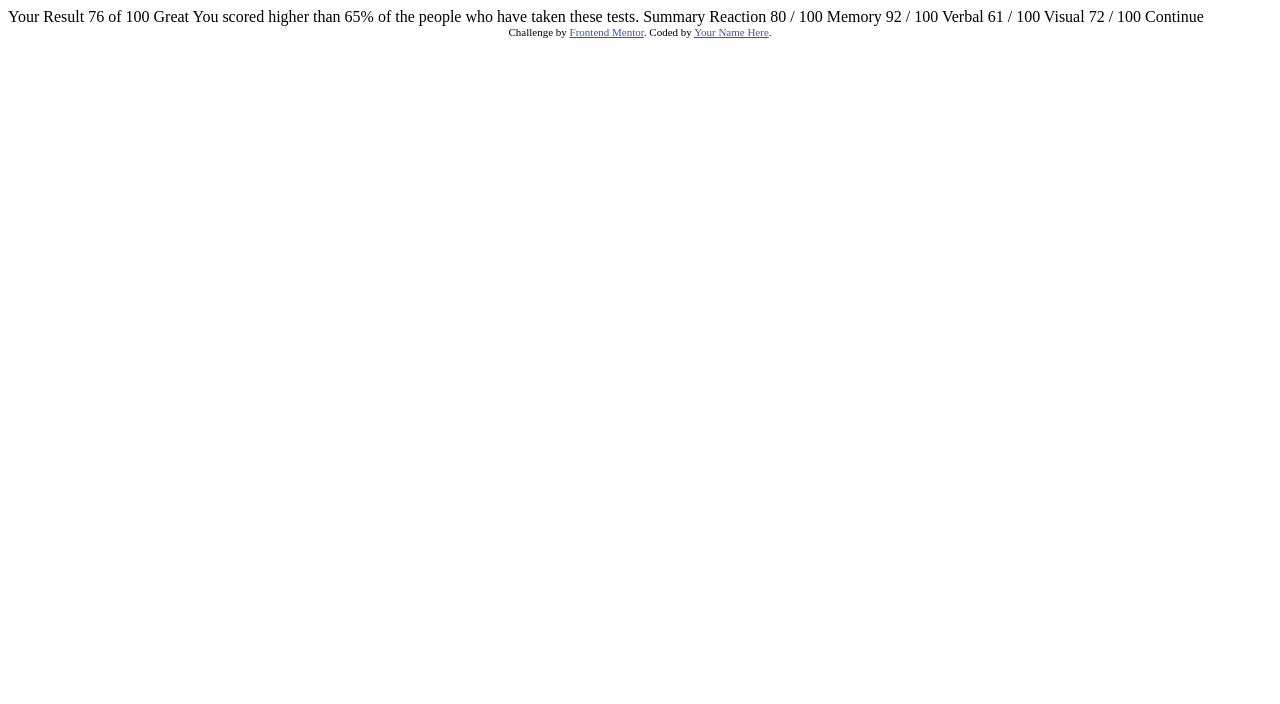
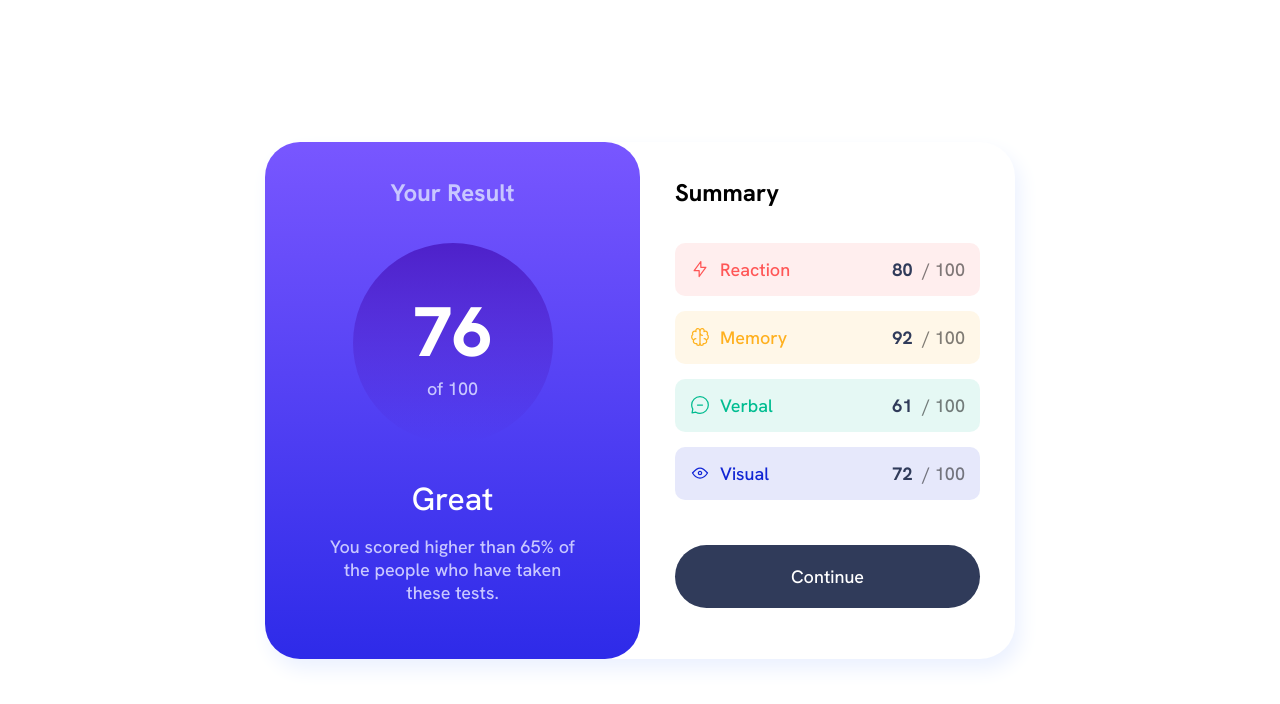
Before and after one commit to CryoDelta/Results-summary-component, a plain HTML site: page index.html in a window 1280 px wide. Drawn offline with Linux system fonts and the light colour scheme.

Commit message:
Solution

```diff
--- a/index.html
+++ b/index.html
@@ -5,43 +5,91 @@
   <meta name="viewport" content="width=device-width, initial-scale=1.0"> <!-- displays site properly based on user's device -->
 
   <link rel="icon" type="image/png" sizes="32x32" href="./assets/images/favicon-32x32.png">
+  <link rel="stylesheet" href="style.css">
 
   <title>Frontend Mentor | Results summary component</title>
-
-  <!-- Feel free to remove these styles or customise in your own stylesheet 👍 -->
-  <style>
-    .attribution { font-size: 11px; text-align: center; }
-    .attribution a { color: hsl(228, 45%, 44%); }
-  </style>
 </head>
 <body>
+  <div class="result-summary">
 
-  Your Result
-  76
-  of 100
+    <div class="result panel">
+      <h1>Your Result</h1>
 
-  Great
-  You scored higher than 65% of the people who have taken these tests.
+      <div class="grade">
+        <span>76</span>
+        of 100
+      </div>
 
-  Summary
+      <div class="commentary">
+        <h2>Great</h2>
+        <p>You scored higher than 65% of the people who have taken these tests.</p>
+      </div>
 
-  Reaction
-  80 / 100
+    </div>
 
-  Memory
-  92 / 100
+    <div class="summary panel">
+      <h2>Summary</h2>
 
-  Verbal
-  61 / 100
+      <div class="info">
+        <div class="info-box" data-category="reaction">
+          <div>
+            <svg xmlns="http://www.w3.org/2000/svg" width="20" height="20" fill="none" viewBox="0 0 20 20">
+              <path stroke="#F55" stroke-linecap="round" stroke-linejoin="round" stroke-width="1.25" d="M10.833 8.333V2.5l-6.666 9.167h5V17.5l6.666-9.167h-5Z"/>
+            </svg>
+            Reaction
+          </div>
 
-  Visual
-  72 / 100
+          <div>
+            <span>80</span> / 100
+          </div>
+        </div>
 
-  Continue
+        <div class="info-box" data-category="memory">
+          <div>
+            <svg xmlns="http://www.w3.org/2000/svg" width="20" height="20" fill="none" viewBox="0 0 20 20">
+              <path stroke="#FFB21E" stroke-linecap="round" stroke-linejoin="round" stroke-width="1.25" d="M5.833 11.667a2.5 2.5 0 1 0 .834 4.858"/>
+              <path stroke="#FFB21E" stroke-linecap="round" stroke-linejoin="round" stroke-width="1.25" d="M3.553 13.004a3.333 3.333 0 0 1-.728-5.53m.025-.067a2.083 2.083 0 0 1 2.983-2.824m.199.054A2.083 2.083 0 1 1 10 3.75v12.917a1.667 1.667 0 0 1-3.333 0M10 5.833a2.5 2.5 0 0 0 2.5 2.5m1.667 3.334a2.5 2.5 0 1 1-.834 4.858"/>
+              <path stroke="#FFB21E" stroke-linecap="round" stroke-linejoin="round" stroke-width="1.25" d="M16.447 13.004a3.334 3.334 0 0 0 .728-5.53m-.025-.067a2.083 2.083 0 0 0-2.983-2.824M10 3.75a2.085 2.085 0 0 1 2.538-2.033 2.084 2.084 0 0 1 1.43 2.92m-.635 12.03a1.667 1.667 0 0 1-3.333 0"/>
+            </svg>
+            Memory
+          </div>
 
-  <div class="attribution">
-    Challenge by <a href="https://www.frontendmentor.io?ref=challenge" target="_blank">Frontend Mentor</a>.
-    Coded by <a href="#">Your Name Here</a>.
+          <div>
+            <span>92</span> / 100
+          </div>
+        </div>
+
+        <div class="info-box" data-category="verbal">
+          <div>
+            <svg xmlns="http://www.w3.org/2000/svg" width="20" height="20" fill="none" viewBox="0 0 20 20">
+              <path stroke="#00BB8F" stroke-linecap="round" stroke-linejoin="round" stroke-width="1.25" d="M7.5 10h5M10 18.333A8.333 8.333 0 1 0 1.667 10c0 1.518.406 2.942 1.115 4.167l-.699 3.75 3.75-.699A8.295 8.295 0 0 0 10 18.333Z"/>
+            </svg>
+            Verbal
+          </div>
+
+          <div>
+            <span>61</span> / 100
+          </div>
+        </div>
+
+        <div class="info-box" data-category="visual">
+          <div>
+            <svg xmlns="http://www.w3.org/2000/svg" width="20" height="20" fill="none" viewBox="0 0 20 20">
+              <path stroke="#1125D6" stroke-linecap="round" stroke-linejoin="round" stroke-width="1.25" d="M10 11.667a1.667 1.667 0 1 0 0-3.334 1.667 1.667 0 0 0 0 3.334Z"/>
+              <path stroke="#1125D6" stroke-linecap="round" stroke-linejoin="round" stroke-width="1.25" d="M17.5 10c-1.574 2.492-4.402 5-7.5 5s-5.926-2.508-7.5-5C4.416 7.632 6.66 5 10 5s5.584 2.632 7.5 5Z"/>
+            </svg>
+            Visual
+          </div>
+
+          <div>
+            <span>72</span> / 100
+          </div>
+        </div>
+      </div>
+
+      <button>Continue</button>
+    </div>
+
   </div>
 </body>
 </html>
--- /dev/null
+++ b/style.css
@@ -0,0 +1,229 @@
+@import url('https://fonts.googleapis.com/css2?family=Hanken+Grotesk:wght@500;700;800&display=swap');
+
+/* Reset */
+
+*,*::before,*::after{
+    box-sizing: border-box;
+}
+
+*{
+    margin: 0;
+    padding: 0;
+    border: none;
+    font-size: 18px;
+    font-weight: 500;
+    font-family: inherit;
+}
+
+/* Style */
+
+:root{
+    /* Summary colors */
+    --light-red: 0, 100%, 67%;
+    --orangey-yellow: 39, 100%, 56%;
+    --green-teal: 166, 100%, 37%;
+    --cobalt-blue: 234, 85%, 45%;
+
+    /* Background gradient */
+    --light-slate-blue: hsl(252, 100%, 67%);
+    --light-royal-blue: hsl(241, 81%, 54%);
+
+    /* Bubble gradient */
+    --violet-blue: hsla(256, 72%, 46%, 1);
+    --persian-blue: hsla(241, 72%, 46%, 0);
+
+    /* Neutral colors */
+    --white: hsl(0, 0%, 100%);
+    --pale-blue: hsl(221, 100%, 96%);
+    --light-lavender: hsl(241, 100%, 89%);
+    --dark-gray-blue: hsl(224, 30%, 27%);
+}
+
+body{
+    font-family: 'Hanken Grotesk', sans-serif;
+    display: grid;
+    place-items: center;
+    min-height: 100vh;
+}
+
+@media (width<750px) {
+    *{
+        font-size: 16px;
+    }
+
+    body{
+        display: block;
+    }
+}
+
+.result-summary{
+    background-color: var(--white);
+    display: grid;
+    grid-template-columns: 1fr 1fr;
+    border-radius: 35px;
+    box-shadow: 5px 10px 20px var(--pale-blue);
+}
+
+@media (width<750px) {
+    .result-summary{
+        grid-template-columns: 1fr;
+    }
+}
+
+.panel{
+    padding: 35px;
+    display: flex;
+    flex-direction: column;
+    gap: 35px;
+    max-width: 375px;
+}
+
+@media (width<750px) {
+    .panel{
+        max-width: none;
+        gap: 25px;
+        padding: 25px;
+    }
+}
+
+.result{
+    background:linear-gradient(var(--light-slate-blue),var(--light-royal-blue));
+    border-radius: 35px;
+    color: var(--light-lavender);
+    text-align: center;
+    align-items: center;
+}
+
+@media (width<750px) {
+    .result{
+        border-radius: 0px 0px 35px 35px;
+    }
+}
+
+.result > h1, .summary > h2{
+    font-size: x-large;
+    font-weight: 700;
+}
+
+@media (width<750px) {
+    .result > h1, .summary > h2{
+        font-size: large;
+    }
+}
+
+.grade{
+    width: 200px;
+    aspect-ratio: 1/1;
+    border-radius: 50%;
+    display: flex;
+    flex-direction: column;
+    justify-content: center;
+    background: linear-gradient(var(--violet-blue),var(--persian-blue));
+}
+
+@media (width<750px) {
+    .grade{
+        width: 135px;
+    }
+}
+
+.grade > span{
+    font-size: 70px;
+    font-weight: 800;
+    color:var(--white)
+}
+
+@media (width<750px) {
+    .grade > span{
+        font-size: 50px;
+    }
+}
+
+.commentary{
+    display: flex;
+    flex-direction: column;
+    gap: 15px;
+    padding: 20px;
+    padding-top: 0;
+}
+
+@media (width<750px) {
+    .commentary{
+        padding: 10px;
+    }
+}
+
+.commentary > h2{
+    font-size: xx-large;
+    color: var(--white);
+}
+
+@media (width<750px) {
+    .commentary > h2{
+        font-size: x-large;
+    }
+}
+
+.info{
+    display: flex;
+    flex-direction: column;
+    gap: 15px;
+}
+
+.info-box{
+    display: flex;
+    justify-content: space-between;
+    background-color: hsla(var(--color) , 0.1);
+    padding: 15px;
+    border-radius: 10px;
+}
+
+.info-box[data-category="reaction"]{
+    --color:var(--light-red)
+}
+.info-box[data-category="memory"]{
+    --color:var(--orangey-yellow)
+}
+.info-box[data-category="verbal"]{
+    --color:var(--green-teal)
+}
+.info-box[data-category="visual"]{
+    --color:var(--cobalt-blue)
+}
+
+.info-box>*{
+    display: flex;
+    align-items: center;
+    gap: 10px;
+}
+
+.info-box>*:first-child{
+    color: hsl(var(--color));
+}
+
+.info-box>*:last-child{
+    color: rgba(0,0,0,0.5)
+}
+
+.info-box>*:last-child>span{
+    color: var(--dark-gray-blue);
+    font-weight: 700;
+}
+
+button{
+    margin-top:10px;
+    padding: 20px;
+    border-radius: 50px;
+    background: var(--dark-gray-blue);
+    color: var(--white);
+}
+
+@media (width<750px) {
+    .button{
+        margin-top:0px;
+    }
+}
+
+button:hover{
+    background: linear-gradient(var(--light-slate-blue),var(--light-royal-blue));
+}
```
